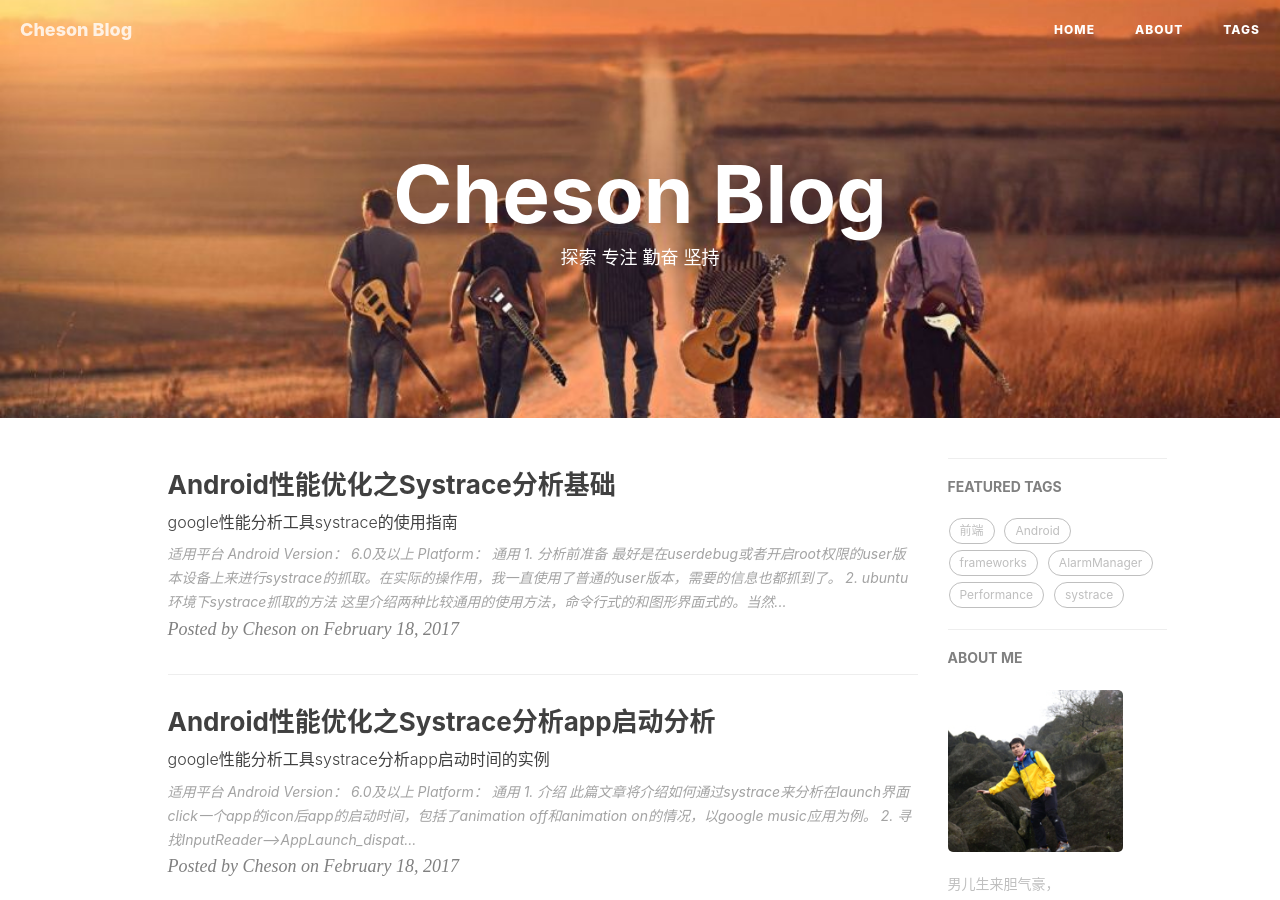
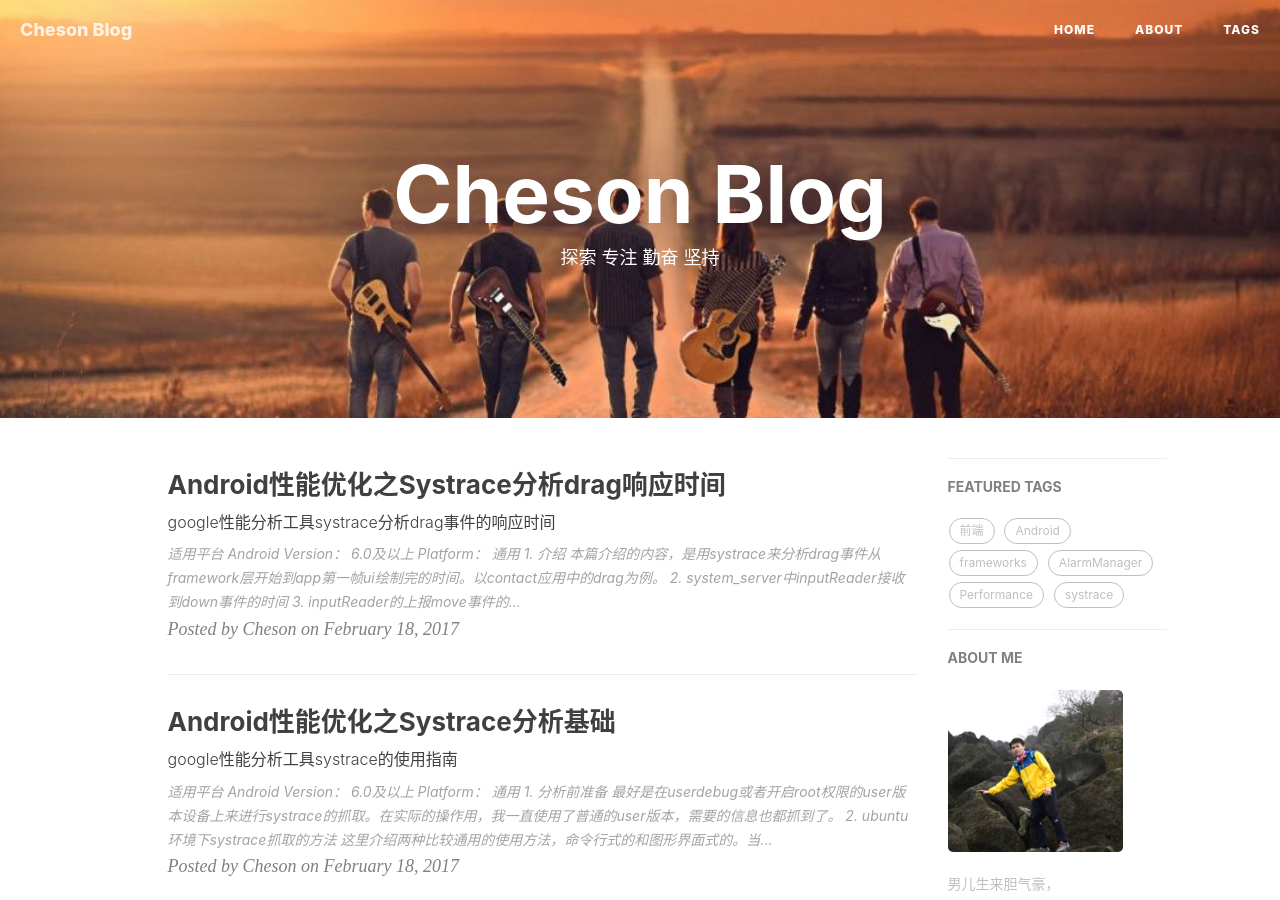
Before and after one commit to chendongqi/blog, a Jekyll site: the page built from index.html, in a window 1280 px wide and 900 px high. Built offline with Jekyll 4.4.1, drawn with Linux system fonts in a browser that asks for light colours; nearby versions of some CDN libraries; the list of posts is cut into pages by our own code; comment, search, counter and statistics services are not loaded.

Commit message:
add paper systrace drag init time analyse and update systrace base to reference analysis cases

```diff
--- a/_posts/android/performance/2017-02-18-systrace_base.markdown
+++ b/_posts/android/performance/2017-02-18-systrace_base.markdown
@@ -16,6 +16,7 @@ tags:
 ### 适用平台
 
 Android Version： 6.0及以上
+
 Platform： 通用
 
 ### 1. 分析前准备
@@ -116,8 +117,8 @@ W和S--缩放
 
 已经介绍了抓取和打开systrace以及几个基本的操作，那么如何使用systrace来分析问题呢？这是个非常大且困难的课题，也是我本人学习系统异常、性能等问题分析以来遇到的最艰涩的一种分析手段。
 我也就我至今接触和掌握比较熟练的两个例子来做部分的介绍，可以参考：
-后续补充:
 
----应用启动时间分析
 
-----drag动作耗时分析
+----[Android性能优化之Systrace分析app启动分析](_posts/android/performance/2017-02-18-systrace_appLauncher.markdown)
+
+----[Android性能优化之Systrace分析drag响应时间]((_posts/android/performance/2017-02-18-systrace_drag.markdown)
--- /dev/null
+++ b/_posts/android/performance/2017-02-18-systrace_drag.markdown
@@ -0,0 +1,52 @@
+---
+layout:      post
+title:      "Android性能优化之Systrace分析drag响应时间"
+subtitle:   "google性能分析工具systrace分析drag事件的响应时间"
+navcolor:   "invert"
+date:       2017-02-18
+author:     "Cheson"
+#header-img: "/img/website/home-bg.jpg"
+catalog: true
+tags:
+    - Android
+    - Performance
+    - systrace
+---
+
+### 适用平台
+
+Android Version： 6.0及以上
+Platform： 通用
+
+### 1. 介绍
+
+本篇介绍的内容，是用systrace来分析drag事件从framework层开始到app第一帧ui绘制完的时间。以contact应用中的drag为例。
+
+### 2. system_server中inputReader接收到down事件的时间
+
+![inputReader_down](https:chendongqi.github.io/blog/img/2017-02-18-systrace_drag_time/inputReader_down.png)
+![inputReader_down_time](https:chendongqi.github.io/blog/img/2017-02-18-systrace_drag_time/inputReader_down_time.png)
+
+### 3. inputReader的上报move事件的时间
+
+drag动作关注的是第一个move动作产生的时间点：
+![inputReader_move](https:chendongqi.github.io/blog/img/2017-02-18-systrace_drag_time/inputReader_move.png)
+![inputReader_move_time1](https:chendongqi.github.io/blog/img/2017-02-18-systrace_drag_time/inputReader_move_time1.png)
+![inputReader_move_time2](https:chendongqi.github.io/blog/img/2017-02-18-systrace_drag_time/inputReader_move_time2.png)
+可以看到从down事件到move事件中间用了0.75ms左右。
+
+### 4. 找contact的UI线程绘制图形
+
+![ui_draw](https:chendongqi.github.io/blog/img/2017-02-18-systrace_drag_time/ui_draw.png)
+![ui_draw_time](https:chendongqi.github.io/blog/img/2017-02-18-systrace_drag_time/ui_draw_time.png)
+所以看到finishDraw的时间点为1003.337ms，但是Drag中画面一直不稳定，不能通过finishDraw来定位最后的点，还需要看送到surfaceflinger中的时间。
+
+### 5. surfaceflinger刷新
+
+因为surfaceflinger刷新buffer中的数据上去的时间间隔如果按每秒60帧来计算的话是16.7秒，所以画面真正刷新的时间不一定为finishDraw的时间，还存在误差，再来看到surfaceflinger的信息。
+![sf_post](https:chendongqi.github.io/blog/img/2017-02-18-systrace_drag_time/sf_post.png)
+看到postFrameBuffer的开始时间点为1013.573ms，加上耗时0.776ms，这个第一帧刷新的准确时间为1014.349ms，比app中画面绘制结束晚了10ms左右。
+
+### 6. 结论
+
+所以cantact中drag事件framework层到看到画面第一帧的时间为1014.349-828.706=185.643ms。
```
Also changed, not shown: img/2017-02-18-systrace_drag_time/inputReader_down.png (added), img/2017-02-18-systrace_drag_time/inputReader_down_time.png (added), img/2017-02-18-systrace_drag_time/inputReader_move.png (added), img/2017-02-18-systrace_drag_time/inputReader_move_time1.png (added), img/2017-02-18-systrace_drag_time/inputReader_move_time2.png (added), img/2017-02-18-systrace_drag_time/sf_post.png (added), img/2017-02-18-systrace_drag_time/ui_draw.png (added), img/2017-02-18-systrace_drag_time/ui_draw_time.png (added).
